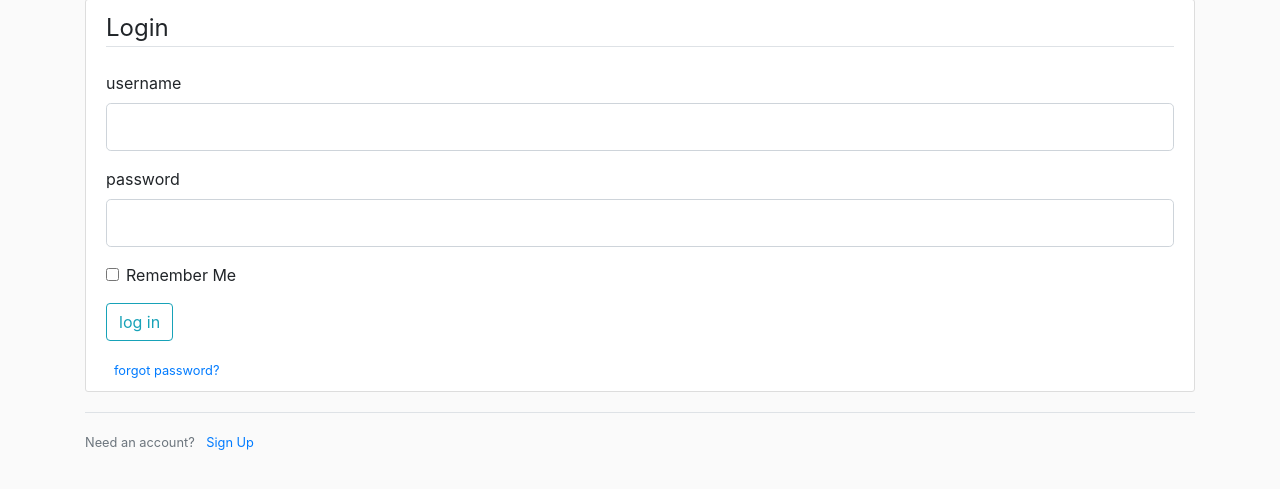
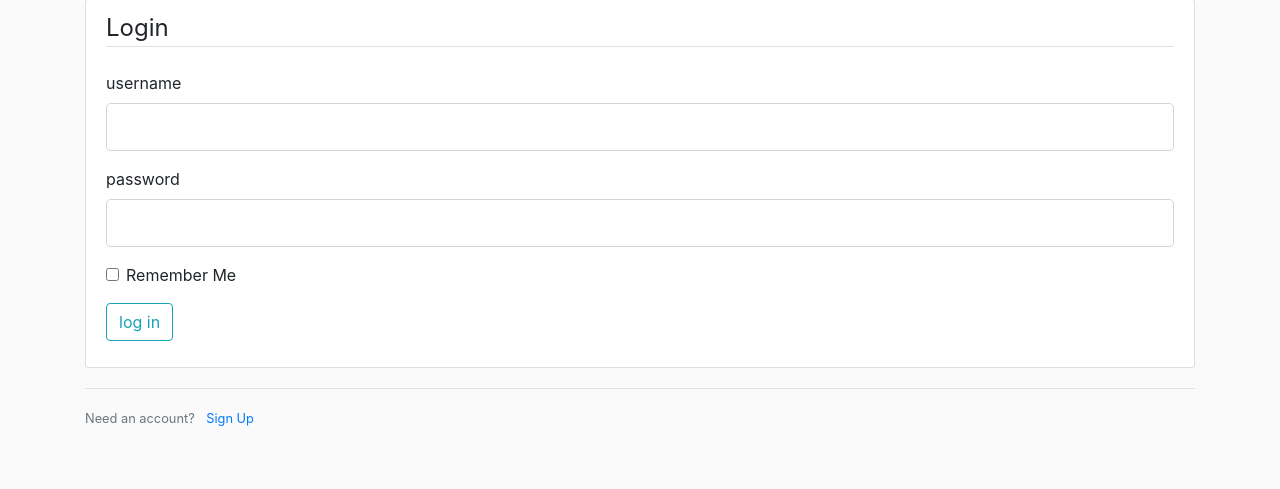
Before and after one commit to molmol01/AtiTube1, a Flask app: page /login in a window 1280 px wide. Shown: the part 81-570 px from the top of the page. Run offline with Flask 3, Linux system fonts and the light colour scheme; parts of the project's set-up code (start-up, migrations or seed data) failed here and were passed over; some libraries are stand-ins or nearby versions.

Commit message:
Update login.html

```diff
--- a/atitube/templates/login.html
+++ b/atitube/templates/login.html
@@ -41,9 +41,6 @@
       <div class="form-group">
         {{ form.submit(class="btn btn-outline-info") }}
       </div>
-      <small class="text-muted ml-2">
-        <a href="#">forgot password?</a>
-      </small>
     </form>
   </div>
   <div class="border-top pt-3">
```
